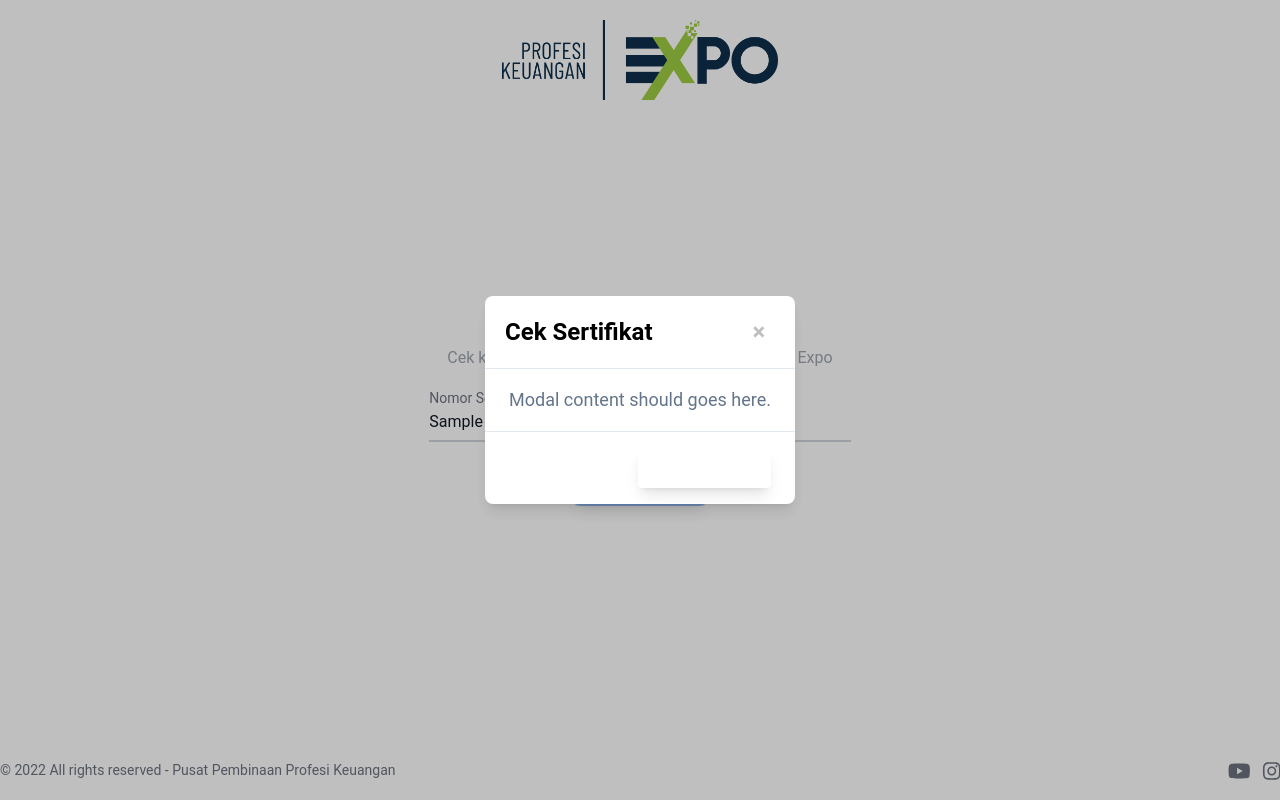
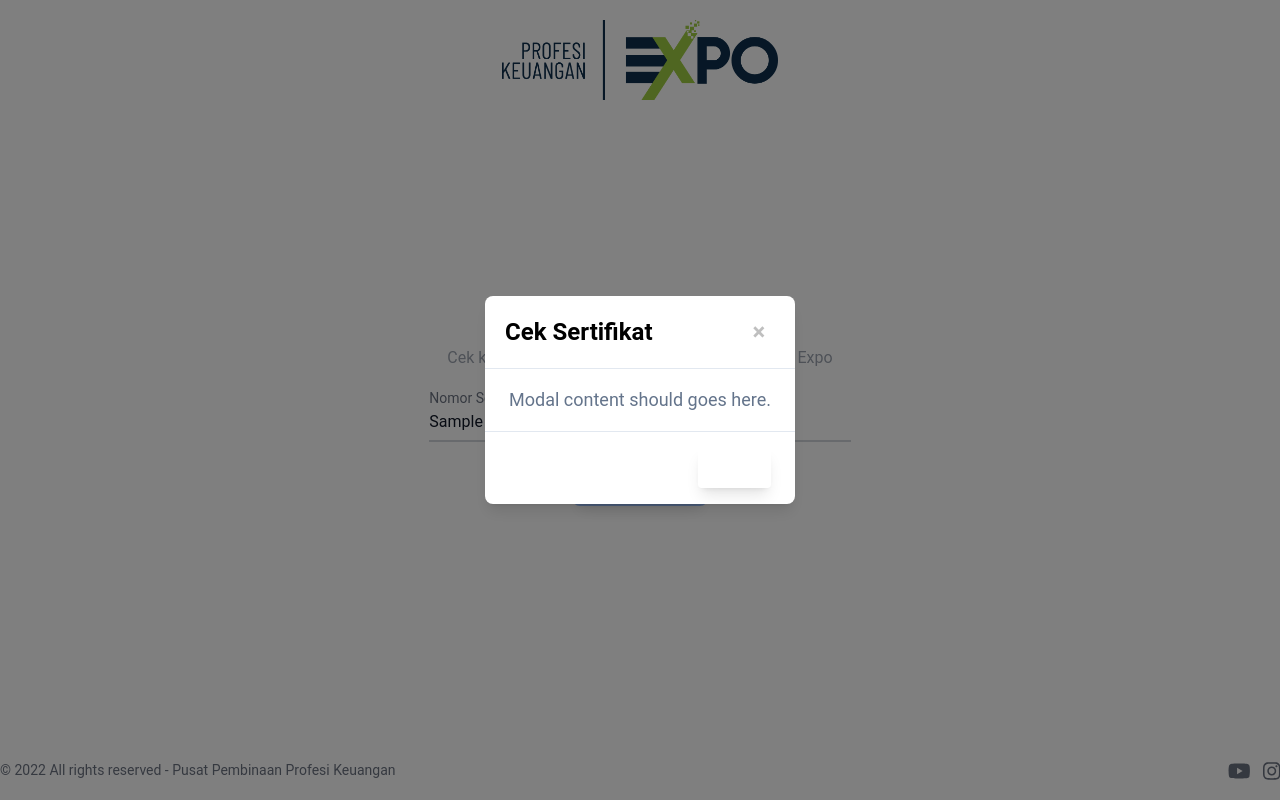
Before and after one commit to jetmiky/expo-certificate, a React (Vite) app: page / in a window 1280 px wide. Both pictures are taken after typing "Sample" into the empty fields and a click on the button "Cek Sertifikat". Built offline with nearby package versions, Linux system fonts and the light colour scheme.

Commit message:
Enhance modal close and callback

```diff
--- a/src/components/Modal.tsx
+++ b/src/components/Modal.tsx
@@ -11,10 +11,17 @@ interface Props {
 }
 
 export default function Modal({
+  onCallback,
   onToggle,
   title,
   children,
 }: Props): JSX.Element {
+  const handleCloseModal = () => {
+    if (!!onCallback) onCallback();
+
+    onToggle(false);
+  };
+
   return (
     <>
       <div className="justify-center items-center flex overflow-x-hidden overflow-y-auto fixed inset-0 z-50 outline-none focus:outline-none">
@@ -37,12 +44,12 @@ export default function Modal({
               </p>
             </div>
             <div className="flex items-center justify-end px-6 py-4 border-t border-solid border-slate-200 rounded-b">
-              <Button>Save Changes</Button>
+              <Button onClick={handleCloseModal}>Close</Button>
             </div>
           </div>
         </div>
       </div>
-      <div className="opacity-25 fixed inset-0 z-40 bg-black"></div>
+      <div className="opacity-50 fixed inset-0 z-40 bg-black"></div>
     </>
   );
 }
```
